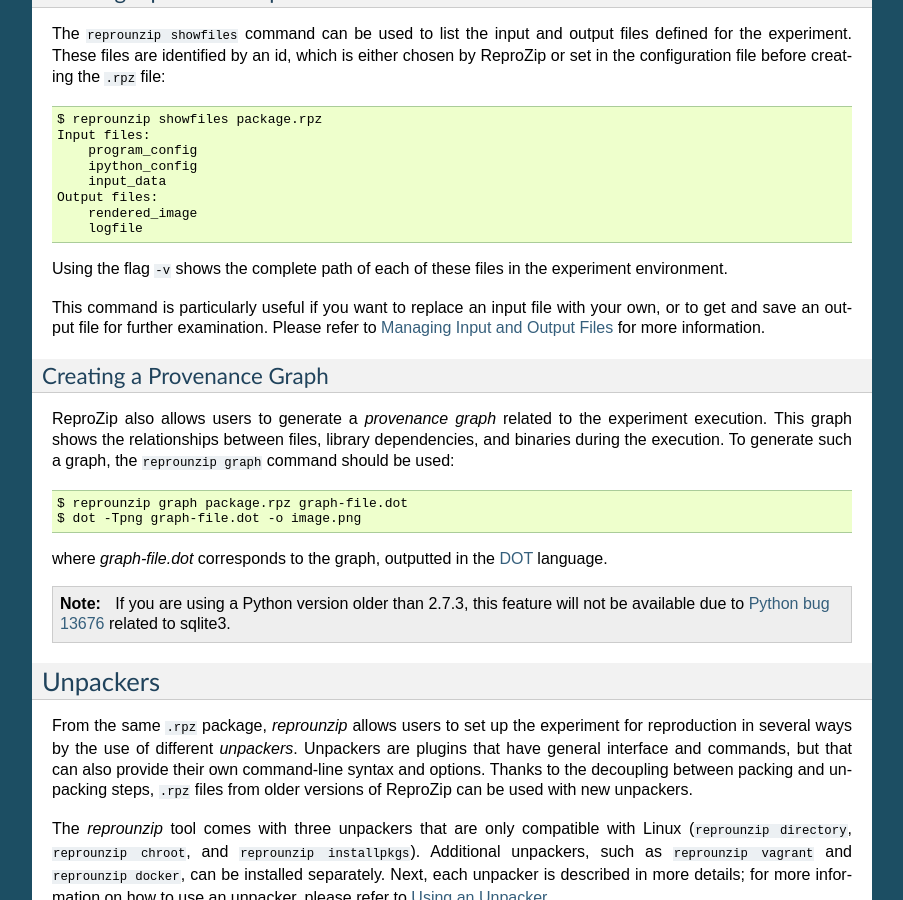
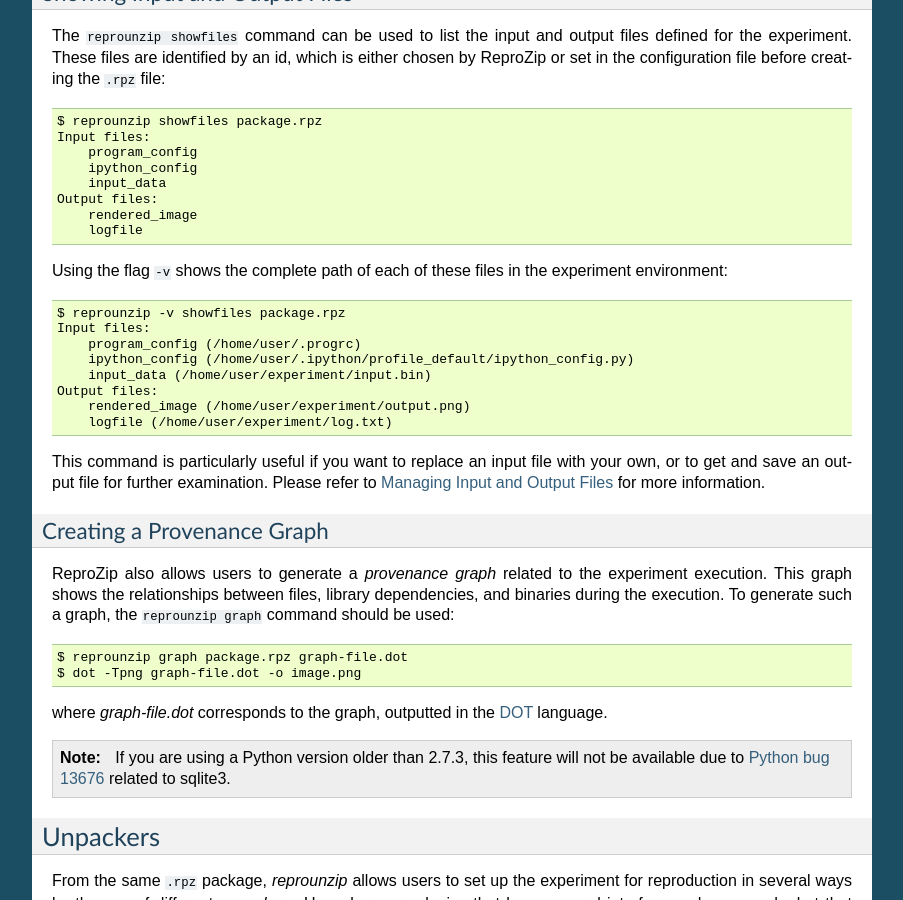
Before and after one commit to VIDA-NYU/reprozip, a Sphinx documentation site: the page built from docs/source/unpacking.rst, in a window 1280 px wide and 900 px high, scrolled down 1320 px. Shown: the whole window, without its empty margins (198-1101 px from the left). Built offline with Sphinx 7.4.7, drawn with Linux system fonts in a browser that asks for light colours; some of the changed text lies outside the part shown.

Commit message:
Updates doc for change in --verbose flags
[skip ci]

```diff
--- a/docs/source/unpacking.rst
+++ b/docs/source/unpacking.rst
@@ -17,7 +17,7 @@
 
     $ reprounzip info <package>
 
-where `<package>` corresponds to the experiment package (i.e.: the ``.rpz`` file). You can use ``-v`` for `verbose` to get more detailed information on the package.
+where `<package>` corresponds to the experiment package (i.e.: the ``.rpz`` file). You can use ``-v`` for `verbose` before the command to get more detailed information on the package, e.g. ``reprounzip -v info experiment.rpz``.
 
 The output of this command has three sections. The first section, `Pack Information`, contains general information about the experiment package, including size and total number of files::
 
@@ -70,7 +70,16 @@
         rendered_image
         logfile
 
-Using the flag ``-v`` shows the complete path of each of these files in the experiment environment.
+Using the flag ``-v`` shows the complete path of each of these files in the experiment environment::
+
+    $ reprounzip -v showfiles package.rpz
+    Input files:
+        program_config (/home/user/.progrc)
+        ipython_config (/home/user/.ipython/profile_default/ipython_config.py)
+        input_data (/home/user/experiment/input.bin)
+    Output files:
+        rendered_image (/home/user/experiment/output.png)
+        logfile (/home/user/experiment/log.txt)
 
 This command is particularly useful if you want to replace an input file with your own, or to get and save an output file for further examination. Please refer to :ref:`unpacker-input-output` for more information.
 
```
